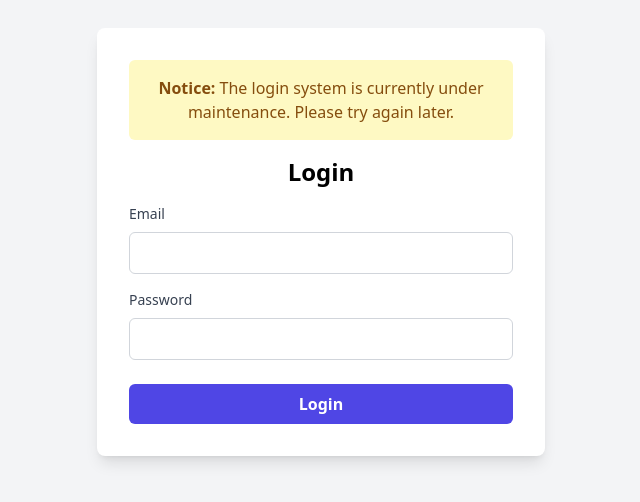
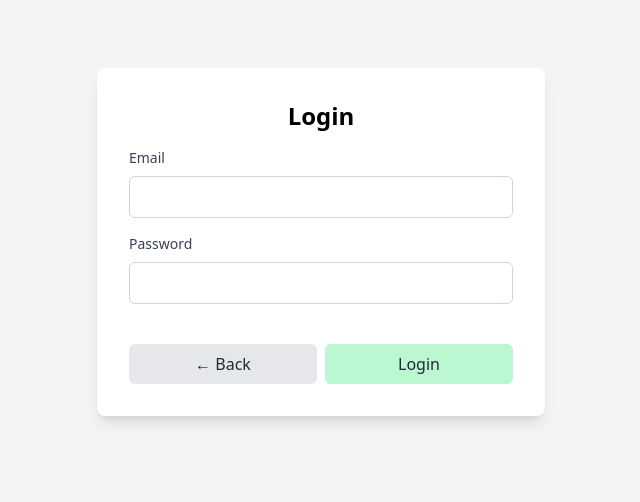
Before and after one commit to imdeni/laporan-keuangan-react, a React (Vite) app: page /login in a window 1280 px wide. Shown: the part 158-660 px from the top of the page, without its empty margins (319-959 px from the left). Built offline with nearby package versions, Linux system fonts and the light colour scheme.

Commit message:
Create & update: template view login & dashboard admin (no integration with backend yet)

```diff
--- a/package.json
+++ b/package.json
@@ -17,7 +17,7 @@
     "framer-motion": "^12.9.2",
     "react": "^19.0.0",
     "react-dom": "^19.0.0",
-    "react-router-dom": "^7.5.2",
+    "react-router-dom": "^7.5.3",
     "react-scroll": "^1.9.3"
   },
   "devDependencies": {
--- a/src/App.tsx
+++ b/src/App.tsx
@@ -2,6 +2,8 @@ import React from 'react';
 import { BrowserRouter as Router, Route, Routes } from 'react-router-dom';
 import Home from './pages/Home';
 import Login from './pages/Login';
+import Admin from './pages/Admin';
+import PrivateRoute from './components/PrivateRoute';
 
 const App: React.FC = () => {
   return (
@@ -9,6 +11,9 @@ const App: React.FC = () => {
       <Routes>
         <Route path="/" element={<Home />} />
         <Route path="/login" element={<Login />} />
+        <Route element={<PrivateRoute />}>
+          <Route path="/admin" element={<Admin />} />
+        </Route>
       </Routes>
     </Router>
   );
--- /dev/null
+++ b/src/components/PrivateRoute.tsx
@@ -0,0 +1,14 @@
+import React from 'react';
+import { Navigate, Outlet } from 'react-router-dom';
+
+const PrivateRoute: React.FC = () => {
+  const user = localStorage.getItem('user');
+
+  if (!user) {
+    return <Navigate to="/login" />;
+  }
+
+  return <Outlet />;
+};
+
+export default PrivateRoute;
--- /dev/null
+++ b/src/pages/Admin.tsx
@@ -0,0 +1,34 @@
+import React from 'react';
+import { useNavigate } from 'react-router-dom';
+
+const Admin: React.FC = () => {
+  const navigate = useNavigate();
+
+  const handleLogout = () => {
+    localStorage.removeItem('user');
+    navigate('/login');
+  };
+
+  return (
+    <div className="flex flex-col min-h-screen">
+      <header className="bg-gray-800 text-white p-4">
+        <h1 className="text-xl">Admin Dashboard</h1>
+      </header>
+
+      <main className="flex-grow p-6">
+        <h2 className="text-2xl font-semibold">Welcome to the Admin Page</h2>
+      </main>
+
+      <footer className="bg-gray-800 text-white p-4 text-center">
+        <button
+          onClick={handleLogout}
+          className="bg-red-600 py-2 px-4 rounded-md text-white hover:bg-red-700"
+        >
+          Logout
+        </button>
+      </footer>
+    </div>
+  );
+};
+
+export default Admin;
--- a/src/pages/Login.tsx
+++ b/src/pages/Login.tsx
@@ -1,9 +1,24 @@
-import React, { useState } from 'react';
+import React, { useState, useEffect } from 'react';
+import { useNavigate,Link  } from 'react-router-dom';
 
 const Login: React.FC = () => {
   const [email, setEmail] = useState<string>('');
   const [password, setPassword] = useState<string>('');
   const [error, setError] = useState<string>('');
+
+  const navigate = useNavigate();
+
+  const dummyUser = {
+    email: 'user@example.com',
+    password: 'password',
+  };
+
+  useEffect(() => {
+    const user = localStorage.getItem('user');
+    if (user) {
+      navigate('/admin');
+    }
+  }, [navigate]);
 
   const handleSubmit = (event: React.FormEvent) => {
     event.preventDefault();
@@ -13,9 +28,11 @@ const Login: React.FC = () => {
       return;
     }
 
-    if (email === 'user@example.com' && password === 'password') {
+    if (email === dummyUser.email && password === dummyUser.password) {
       setError('');
       alert('Login successful!');
+      localStorage.setItem('user', JSON.stringify(dummyUser));
+      navigate('/admin');
     } else {
       setError('Invalid email or password.');
     }
@@ -24,10 +41,6 @@ const Login: React.FC = () => {
   return (
     <div className="flex justify-center items-center min-h-screen bg-gray-100">
       <div className="w-full max-w-md bg-white p-8 rounded-lg shadow-lg">
-        <div className="bg-yellow-100 text-yellow-800 p-4 rounded-md mb-4 text-center">
-          <strong>Notice:</strong> The login system is currently under maintenance. Please try again later.
-        </div>
-
         <h2 className="text-2xl font-bold mb-4 text-center">Login</h2>
         <form onSubmit={handleSubmit}>
           <div className="mb-4">
@@ -53,12 +66,20 @@ const Login: React.FC = () => {
             />
           </div>
           {error && <p className="text-sm text-red-500 mb-4">{error}</p>}
-          <button
-            type="submit"
-            className="w-full py-2 px-4 bg-indigo-600 text-white font-semibold rounded-md hover:bg-indigo-700 focus:outline-none focus:ring-2 focus:ring-indigo-500"
-          >
-            Login
-          </button>
+          <div className='grid grid-cols-2 gap-2'>
+            <Link
+              to="/"
+              className="mt-4 inline-block w-full text-center py-2 px-4 bg-gray-200 text-gray-800 font-medium rounded-md hover:bg-gray-300"
+            >
+              ← Back
+            </Link>
+            <button
+              type="submit"
+              className="mt-4 inline-block w-full text-center py-2 px-4 bg-green-200 text-gray-800 font-medium rounded-md hover:bg-green-400"
+            >
+              Login
+            </button>
+          </div>
         </form>
       </div>
     </div>
```
Also changed, not shown: 1 other file (tests, documents, lock files or other folders).
